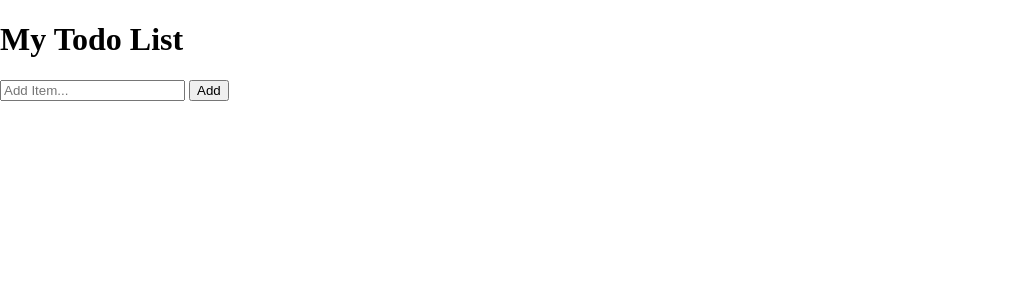
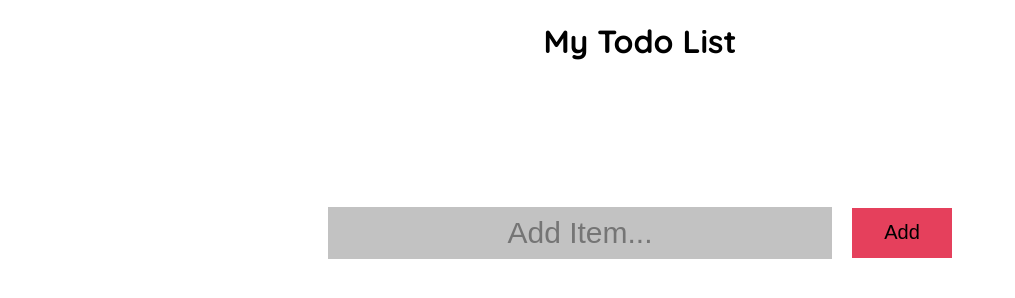
Before and after one commit to sernamalala/Proper-Todo-List, a plain HTML site: page index.html in a window 1280 px wide. Shown: the whole page, without its empty margins (0-1015 px from the left). Drawn offline with Linux system fonts and the light colour scheme.

Commit message:
added basic outline of input mechanisms for todo list input area and submit button

```diff
--- a/index.html
+++ b/index.html
@@ -18,7 +18,7 @@
     <div class="container">
         <div class="input">
             <input type="text" name="" id="textInput" class="text-input" placeholder="Add Item...">
-            <input type="submit" value="Add">
+            <input type="submit" value="Add" id="add">
         </div>
         <div class="items-added">
 
--- a/style.css
+++ b/style.css
@@ -1,9 +1,52 @@
-
+@import url('https://fonts.googleapis.com/css2?family=Quicksand:wght@300;400;500;600;700&display=swap');
 html {
   box-sizing: border-box;
+  font-family: 'Quicksand', sans-serif;
 }
 
 body {
   margin: 0;
   min-height: 100vh;
 }
+.head{
+  text-align: center;
+}
+.container{
+
+  text-align: center;
+  height: fit-content;
+
+}
+.input{
+  height: 300px;
+  display: flex;
+  align-items: center;
+  justify-content: center;
+  padding: 0;
+  margin: 0;
+}
+.text-input{
+  width: 500px;
+  height: 50px;
+  text-align: center;
+  font-size: 30px;
+  margin-right: 20px;
+  background-color: rgba(128, 128, 128, 0.482);
+  outline: none;
+  border: none;
+
+
+}
+#add{
+width: 100px;
+height: 50px;
+border: none;
+background-color: rgb(229, 64, 92);
+font-size: 20px;
+}
+
+#add:hover{
+color: rgb(244, 239, 239);
+background-color: rgba(229, 64, 91, 0.795);
+cursor: pointer;
+}
```
